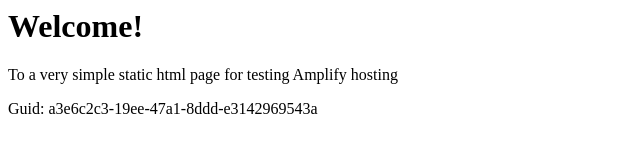
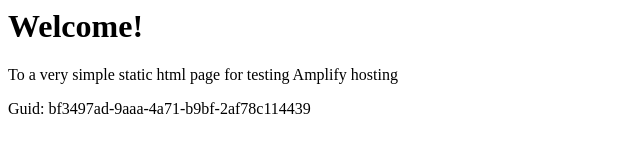
Before and after one commit to aws-aemilia-fra/Github-PR-Commit-Integration-Test-DoNotTouch-GitHubWebhookPushCanaryTest-v1-preprod-eu-central-1, a website: page src/index.html in a window 1280 px wide. Shown: the full height of the page, 0-640 px from the left. Drawn offline with Linux system fonts and the light colour scheme.

Commit message:
commit from integ tests

```diff
--- a/src/index.html
+++ b/src/index.html
@@ -12,6 +12,6 @@
 <body>
     <h1>Welcome!</h1>
     <p>To a very simple static html page for testing Amplify hosting</p>
-    <p>Guid: a3e6c2c3-19ee-47a1-8ddd-e3142969543a</p></body>
+    <p>Guid: bf3497ad-9aaa-4a71-b9bf-2af78c114439</p></body>
 
 </html>
```
